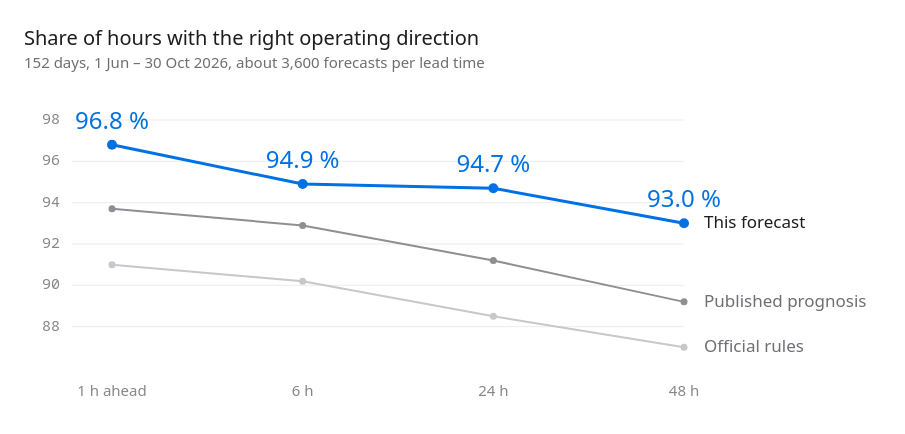
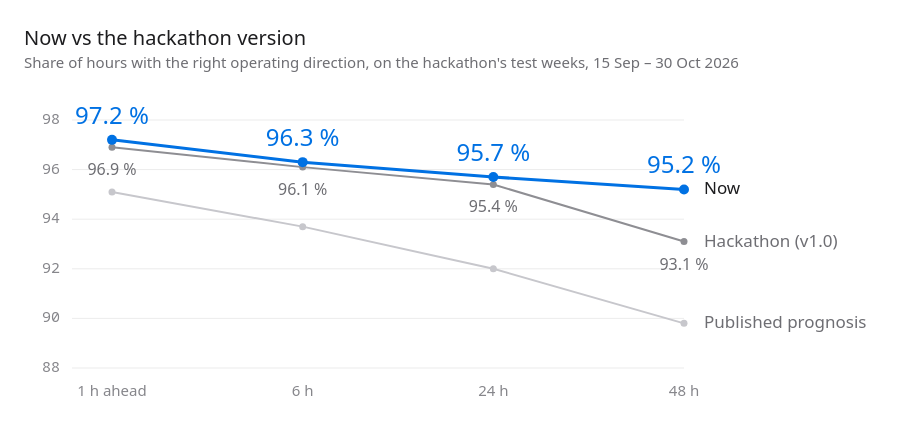
Before and after one commit to jonassneu/fraalliance-hackmeck, a plain HTML site: page assets/screenshots/accuracy.html in a window 1280 px wide. Shown: the whole page, without its empty margins (0-905 px from the left). Drawn offline with Linux system fonts and the light colour scheme.

Commit message:
README: shorter, hero chart compares now with the hackathon version on the same weeks

```diff
--- a/assets/screenshots/accuracy.html
+++ b/assets/screenshots/accuracy.html
@@ -1,5 +1,6 @@
 <!doctype html><html><head><meta charset="utf-8"><style>
-/* README hero: accuracy by lead time, long test 1 Jun - 30 Oct 2026 (experiments/integration/final_eval_od.csv).
+/* README hero: now vs the hackathon version on the hackathon's own test weeks, 15 Sep - 30 Oct 2026.
+   Now and prognosis: experiments/integration/final_eval_od.csv (legacy_part); hackathon: experiments/eval_long/REPORT.md.
    Rendered to accuracy.png (light) and accuracy-dark.png (open with #dark) at 960 x 408, device scale 2. */
 *{box-sizing:border-box;margin:0}
 html,body{background:transparent}
@@ -13,21 +14,22 @@ svg{display:block;margin-top:12px;overflow:visible}
 .tick{font:400 15px "Noto Sans Mono",ui-monospace,monospace;fill:var(--ink3)}
 .lead{font:400 15px "Noto Sans",system-ui,sans-serif;fill:var(--ink3)}
 .val{font:500 24px "Noto Sans",system-ui,sans-serif;fill:var(--accent)}
+.hv{font:400 16px "Noto Sans",system-ui,sans-serif;fill:var(--ink2)}
 .name{font:400 17px "Noto Sans",system-ui,sans-serif;fill:var(--ink2)}
 .name.us{fill:var(--ink);font-weight:500}
 </style></head><body>
-<h1>Share of hours with the right operating direction</h1>
-<p>152 days, 1 Jun – 30 Oct 2026, about 3,600 forecasts per lead time</p>
+<h1>Now vs the hackathon version</h1>
+<p>Share of hours with the right operating direction, on the hackathon's test weeks, 15 Sep – 30 Oct 2026</p>
 <svg id="c" width="912" height="300"></svg>
 <script>
 if (location.hash == '#dark') document.documentElement.classList.add('dark');
 const leads = ['1 h ahead', '6 h', '24 h', '48 h'];
 const series = [
-  {name: 'Official rules', cls: 'rules', v: [91.0, 90.2, 88.5, 87.0]},
-  {name: 'Published prognosis', cls: 'prog', v: [93.7, 92.9, 91.2, 89.2]},
-  {name: 'This forecast', cls: 'us', v: [96.8, 94.9, 94.7, 93.0]},
+  {name: 'Published prognosis', cls: 'rules', v: [95.1, 93.7, 92.0, 89.8]},
+  {name: 'Hackathon (v1.0)', cls: 'prog', v: [96.9, 96.1, 95.4, 93.1]},
+  {name: 'Now', cls: 'us', v: [97.2, 96.3, 95.7, 95.2]},
 ];
-const X0 = 48, X1 = 660, Y0 = 36, Y1 = 284, LO = 86, HI = 98;
+const X0 = 48, X1 = 660, Y0 = 36, Y1 = 284, LO = 88, HI = 98;
 const x = i => X0 + 40 + i * (X1 - X0 - 40) / 3, y = v => Y1 - (v - LO) / (HI - LO) * (Y1 - Y0);
 const color = {rules: 'var(--rules)', prog: 'var(--prog)', us: 'var(--accent)'};
 let s = '';
@@ -41,6 +43,7 @@ for (const se of series) {
         points="${se.v.map((v, i) => `${x(i)},${y(v)}`).join(' ')}"/>`;
   se.v.forEach((v, i) => s += `<circle cx="${x(i)}" cy="${y(v)}" r="${us ? 5 : 3.5}" fill="${c}"/>`);
   if (us) se.v.forEach((v, i) => s += `<text class="val" x="${x(i)}" y="${y(v) - 16}" text-anchor="middle">${v.toFixed(1)} %</text>`);
+  if (se.cls == 'prog') se.v.forEach((v, i) => s += `<text class="hv" x="${x(i)}" y="${y(v) + 28}" text-anchor="middle">${v.toFixed(1)} %</text>`);
   const ly = y(se.v[3]);
   s += `<text class="name${us ? ' us' : ''}" x="${X1 + 20}" y="${ly + 5}">${se.name}</text>`;
 }
```
Also changed, not shown: README.md, assets/screenshots/accuracy-dark.png, assets/screenshots/accuracy.png.
